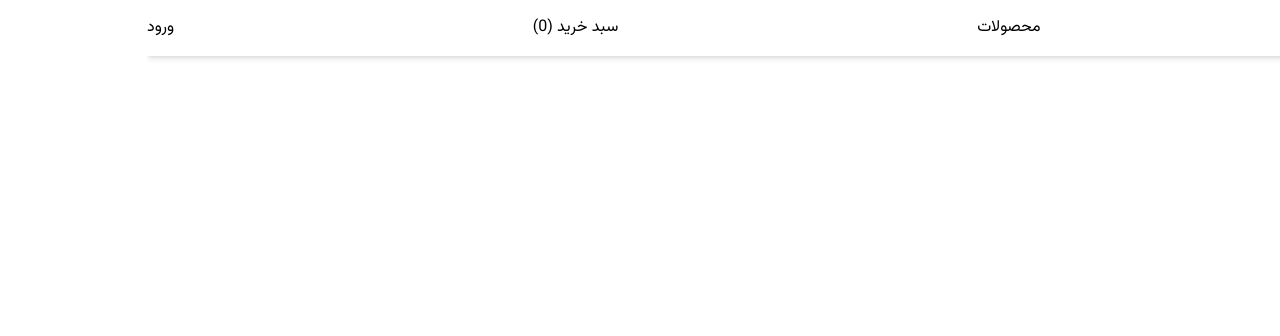
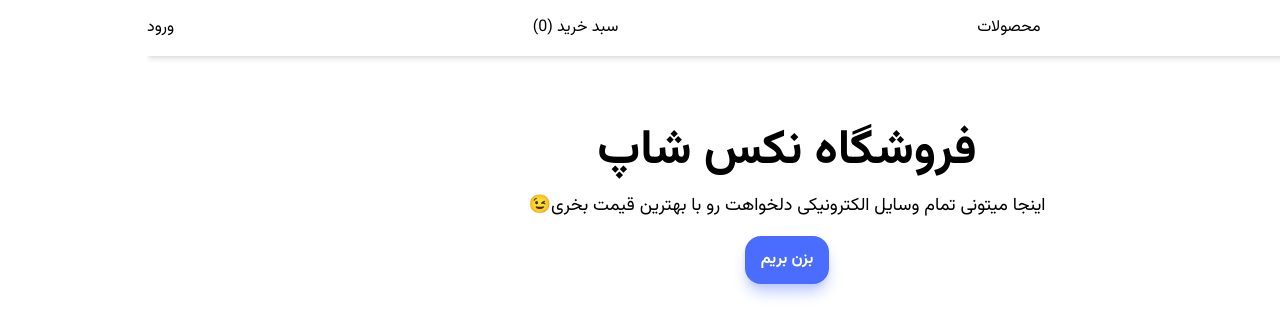
Before and after one commit to code-Alireza-code/shop-app-nextjs, a Next.js app in the folder frontend/: page / in a window 1280 px wide. Shown: the top 336 px of the page. Built offline with nearby package versions, Linux system fonts and the light colour scheme; no server answers.

Commit message:
add a simple home page

```diff
--- a/frontend/src/app/(user)/page.tsx
+++ b/frontend/src/app/(user)/page.tsx
@@ -1,3 +1,15 @@
+import Link from "next/link";
+
 export default function Home() {
-  return <div className="text-xl">صفحه خانه</div>;
+  return (
+    <div className="flex flex-col gap-y-4 items-center justify-center">
+      <h1 className="text-5xl mt-8 font-semibold">فروشگاه نکس شاپ</h1>
+      <p className="text-lg">
+        اینجا میتونی تمام وسایل الکترونیکی دلخواهت رو با بهترین قیمت بخری😉
+      </p>
+      <Link href="/products">
+        <button className="btn btn--primary ">بزن بریم</button>
+      </Link>
+    </div>
+  );
 }
```
